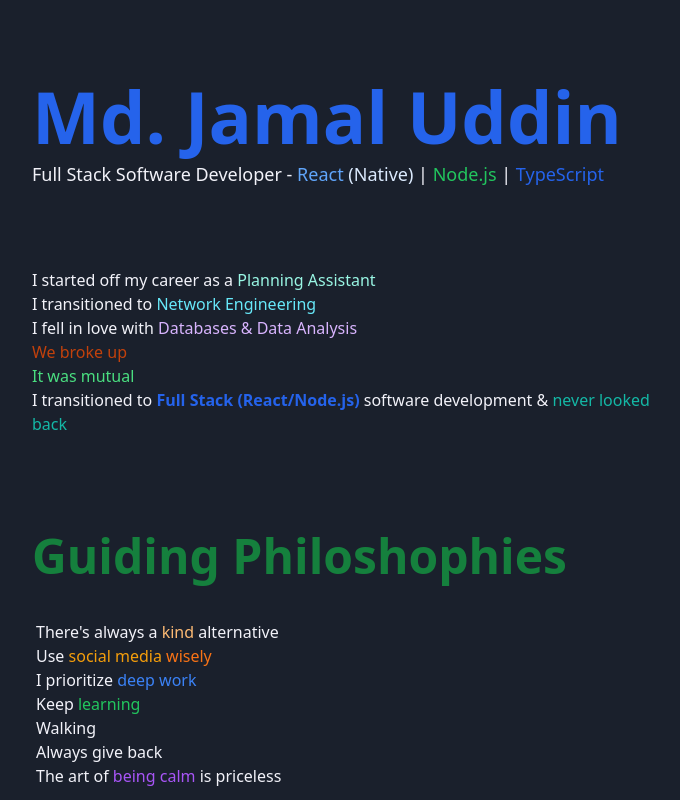
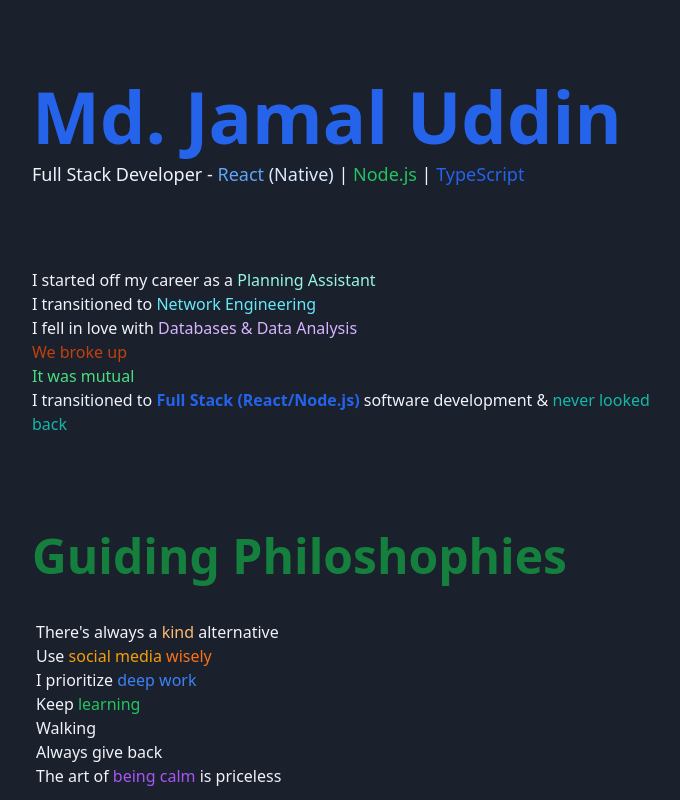
Before and after one commit to jaamaalxyz/jaamaalxyz.github.io, a Next.js app: page / in a window 1280 px wide. Shown: the top 800 px of the page, without its empty margins (288-968 px from the left). Built offline with nearby package versions, Linux system fonts and the light colour scheme.

Commit message:
change title

```diff
--- a/components/Header.tsx
+++ b/components/Header.tsx
@@ -7,7 +7,7 @@
         Md. Jamal Uddin
       </h1>
       <p className="pt-2 text-sm md:text-lg">
-        Full Stack Software Developer -{' '}
+        Full Stack Developer -{' '}
         <span className="text-blue-400">
           React <span className="text-blue-100">(Native)</span>
         </span>{' '}
```
